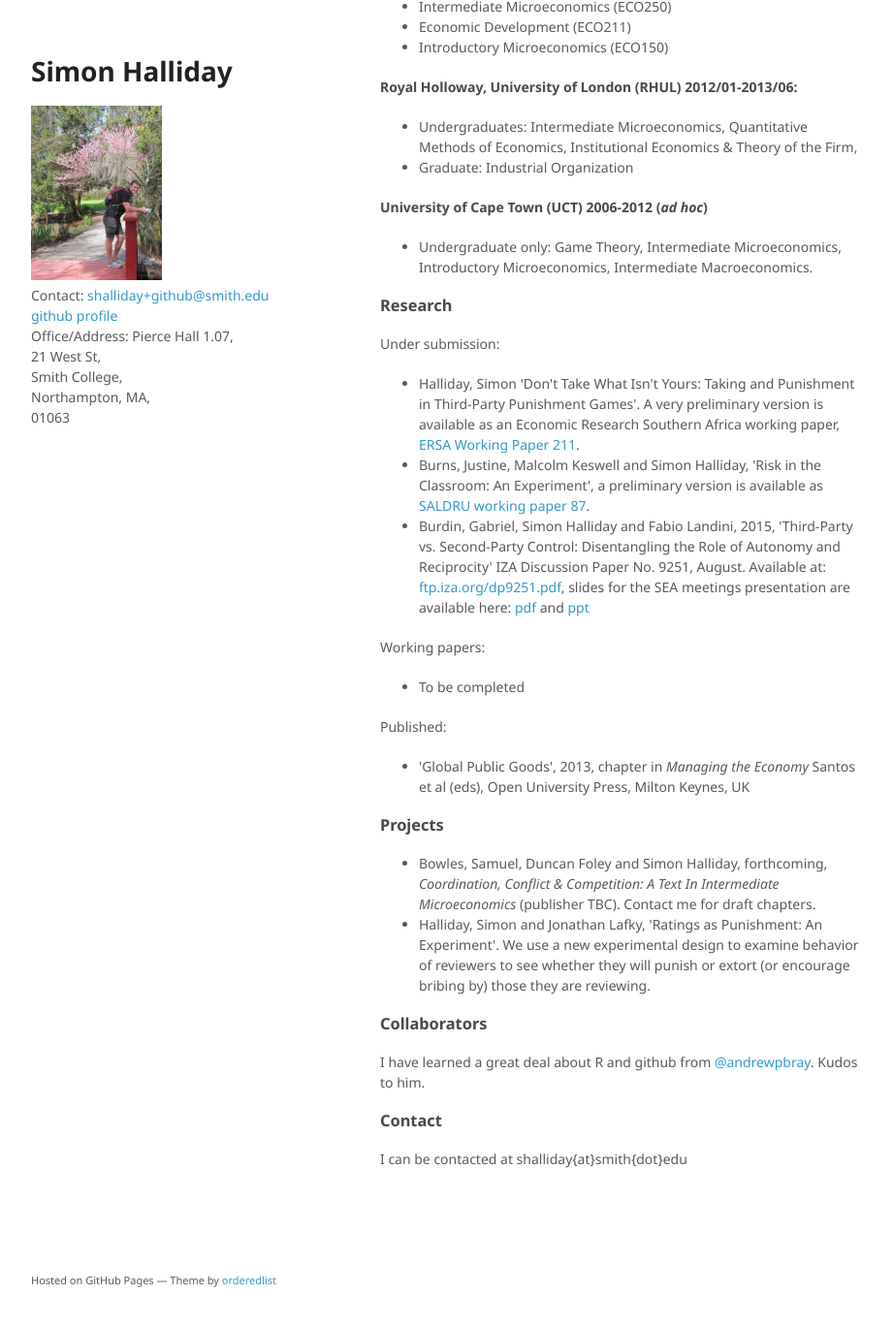
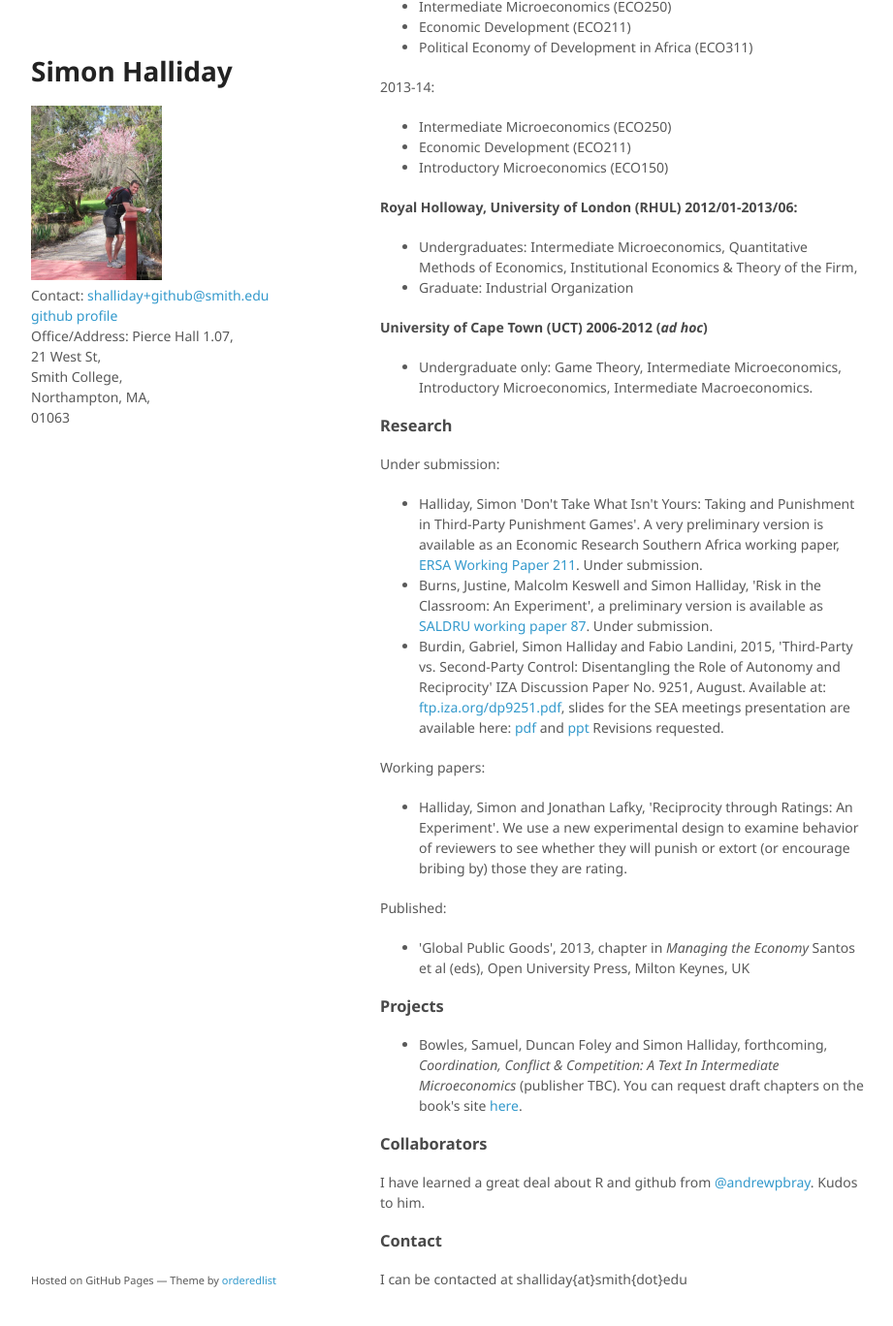
Before and after one commit to simondhalliday/github.io, a Jekyll site: the page index.html, which Jekyll copies as it is, in a window 1280 px wide and 1400 px high, scrolled down 592 px. Shown: the top 1368 px of the window at 97% size, without its empty margins (178-1099 px from the left). Built offline with Jekyll 4.4.1, drawn with Linux system fonts in a browser that asks for light colours; some of the changed lines change nothing that is shown; some of the changed text lies outside the part shown.

Commit message:
Add changes to teaching and publications.

```diff
--- a/index.html
+++ b/index.html
@@ -3,7 +3,7 @@
   <head>
     <meta charset="utf-8">
     <meta http-equiv="X-UA-Compatible" content="chrome=1">
-    <title>Simon Halliday by simondhalliday</title>
+    <title>Simon Halliday</title>
 
     <link rel="stylesheet" href="stylesheets/styles.css">
     <link rel="stylesheet" href="stylesheets/pygment_trac.css">
@@ -36,9 +36,16 @@
 <h4>
 <a id="smith-college" class="anchor" href="#smith-college" aria-hidden="true"><span class="octicon octicon-link"></span></a>Smith College</h4>
 
+<p>2016-17</p>
+<ul>
+<li> Political Economy of Development in Africa (ECO311) </li>
+<li> Economic Development (ECO211) </li>
+<li> Intermediate Microeconomics (ECO250) </li>
+</ul>
+
 <p>2015-16</p>
 <ul>
-<li> Behavioral Economics (ECO254)  - <a href="http://simondhalliday.github.io/eco254/fall_2015/Admin/Syllabus/syllabus.html">syllabus</a> </li>
+<li> Behavioral Economics (ECO254) </li>
 <li> Economic Development (ECO211) </li>
 <li> Intermediate Microeconomics (ECO250) </li>
 </ul>
@@ -78,15 +85,15 @@
 <p>Under submission:</p>
 
 <ul>
-<li>Halliday, Simon 'Don't Take What Isn't Yours: Taking and Punishment in Third-Party Punishment Games'. A very preliminary version is available as an Economic Research Southern Africa working paper, <a href="http://www.econrsa.org/publications/working-papers/rarer-actions-giving-and-taking-third-party-punishment-games">ERSA Working Paper 211</a>.</li>
-<li>Burns, Justine, Malcolm Keswell and Simon Halliday, 'Risk in the Classroom: An Experiment', a preliminary version is available as <a href="https://ideas.repec.org/p/ldr/wpaper/87.html">SALDRU working paper 87</a>.</li>
-<li>Burdin, Gabriel, Simon Halliday and Fabio Landini, 2015, 'Third-Party vs. Second-Party Control: Disentangling the Role of Autonomy and Reciprocity' IZA Discussion Paper No. 9251, August. Available at: <a href = "http://ftp.iza.org/dp9251.pdf">ftp.iza.org/dp9251.pdf</a>, slides for the SEA meetings presentation are available here: <a href = "https://drive.google.com/file/d/0B17bVUW1HMv-M0d1OGxpODMzYk0/view?usp=sharing">pdf</a> and <a href = "https://drive.google.com/file/d/0B17bVUW1HMv-Y1dTT0FHc0x0V0k/view?usp=sharing">ppt</a> </li>
+<li>Halliday, Simon 'Don't Take What Isn't Yours: Taking and Punishment in Third-Party Punishment Games'. A very preliminary version is available as an Economic Research Southern Africa working paper, <a href="http://www.econrsa.org/publications/working-papers/rarer-actions-giving-and-taking-third-party-punishment-games">ERSA Working Paper 211</a>. Under submission. </li>
+<li>Burns, Justine, Malcolm Keswell and Simon Halliday, 'Risk in the Classroom: An Experiment', a preliminary version is available as <a href="https://ideas.repec.org/p/ldr/wpaper/87.html">SALDRU working paper 87</a>. Under submission. </li>
+<li>Burdin, Gabriel, Simon Halliday and Fabio Landini, 2015, 'Third-Party vs. Second-Party Control: Disentangling the Role of Autonomy and Reciprocity' IZA Discussion Paper No. 9251, August. Available at: <a href = "http://ftp.iza.org/dp9251.pdf">ftp.iza.org/dp9251.pdf</a>, slides for the SEA meetings presentation are available here: <a href = "https://drive.google.com/file/d/0B17bVUW1HMv-M0d1OGxpODMzYk0/view?usp=sharing">pdf</a> and <a href = "https://drive.google.com/file/d/0B17bVUW1HMv-Y1dTT0FHc0x0V0k/view?usp=sharing">ppt</a> Revisions requested. </li>
 </ul>
 
 <p>Working papers:</p>
 
 <ul>
-<li>To be completed</li>
+<li>Halliday, Simon and Jonathan Lafky, 'Reciprocity through Ratings: An Experiment'. We use a new experimental design to examine behavior of reviewers to see whether they will punish or extort (or encourage bribing by) those they are rating.</li>
 </ul>
 
 <p>Published:</p>
@@ -99,8 +106,7 @@
 <a id="projects" class="anchor" href="#projects" aria-hidden="true"><span class="octicon octicon-link"></span></a>Projects</h3>
 
 <ul>
-<li>Bowles, Samuel, Duncan Foley and Simon Halliday, forthcoming, <em>Coordination, Conflict &amp; Competition: A Text In Intermediate Microeconomics</em> (publisher TBC). Contact me for draft chapters.</li>
-<li>Halliday, Simon and Jonathan Lafky, 'Ratings as Punishment: An Experiment'. We use a new experimental design to examine behavior of reviewers to see whether they will punish or extort (or encourage bribing by) those they are reviewing.</li>
+<li>Bowles, Samuel, Duncan Foley and Simon Halliday, forthcoming, <em>Coordination, Conflict &amp; Competition: A Text In Intermediate Microeconomics</em> (publisher TBC). You can request draft chapters on the book's site <a href="/bfh-textbook">here</a>.</li>
 </ul>
 
 <h3>
```
